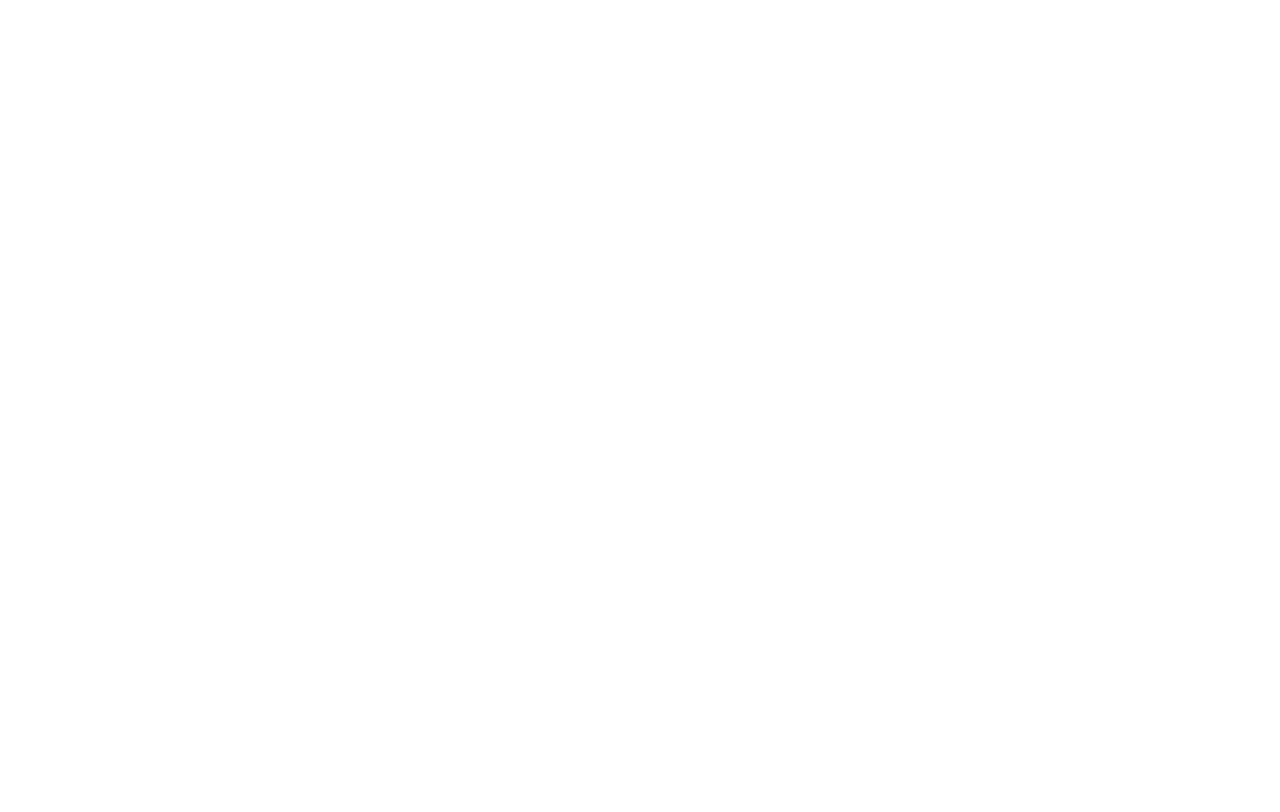
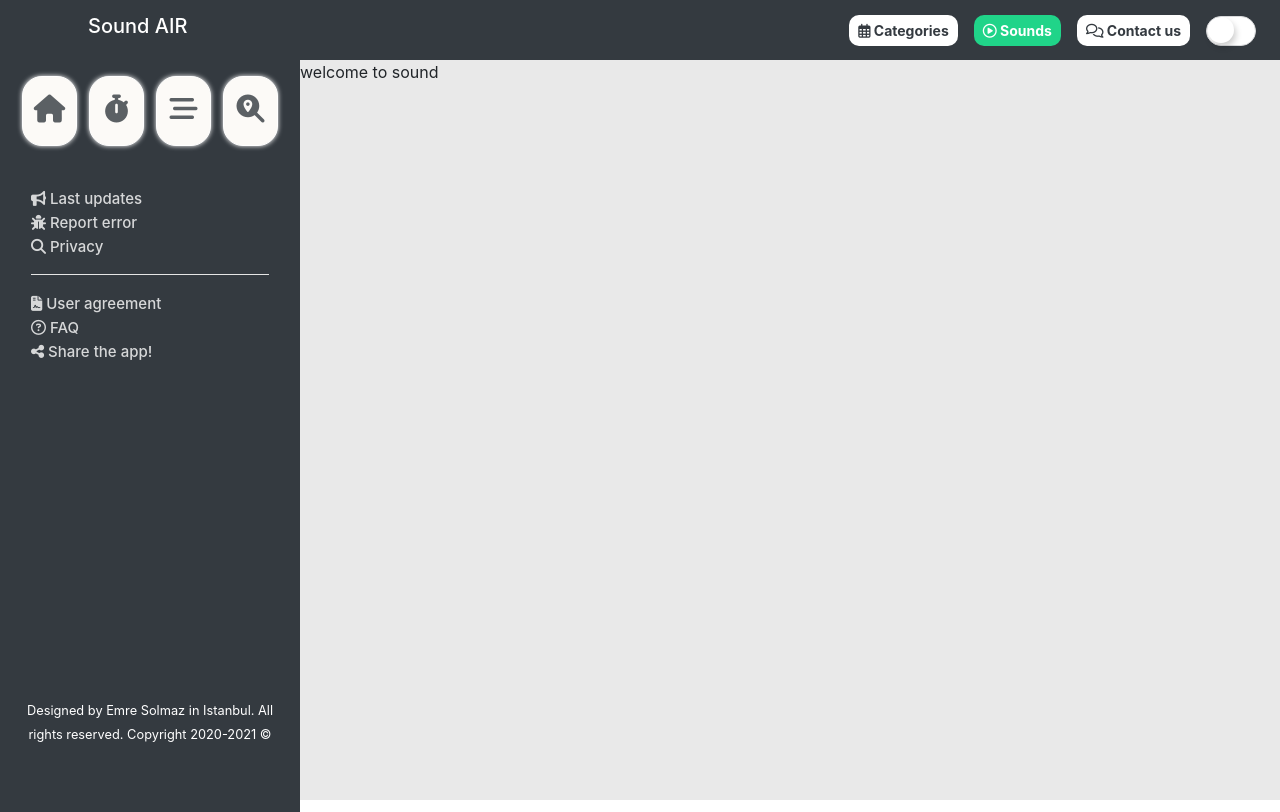
Before and after one commit to emrslmz/sound-air, a Vue app: page /play in a window 1280 px wide. Built offline with nearby package versions, Linux system fonts and the light colour scheme.

Commit message:
adding not found page

```diff
--- /dev/null
+++ b/src/modules/main/components/assets/sounds/PlaySounds.vue
@@ -0,0 +1,5 @@
+<template>
+  <div>
+    <p>welcome to sound</p>
+  </div>
+</template>
--- a/src/modules/main/components/layouts/TheHeader.vue
+++ b/src/modules/main/components/layouts/TheHeader.vue
@@ -15,7 +15,7 @@
 
        <div class="d-md-flex text-center align-items-center justify-content-center">
          <div class="header-button mx-2"><button class="btn btn-sm"><i class="far fa-calendar-alt"></i> Categories</button></div>
-         <div class="header-button mx-2"><button class="btn btn-sm"><i class="far fa-play-circle"></i> Sounds</button></div>
+         <router-link to="play"><div class="header-button mx-2"><button class="btn btn-sm"><i class="far fa-play-circle"></i> Sounds</button></div></router-link>
          <router-link to="contact-us"><div class="header-button mx-2"><button class="btn btn-sm"><i class="far fa-comments"></i> Contact us</button></div>  </router-link>
          <div><input class="dark-mode-button mx-2 mt-2" type="checkbox"></div>
        </div>
--- /dev/null
+++ b/src/modules/not-found/views/NotFound.vue
@@ -0,0 +1,5 @@
+<template>
+  <div>
+    <p>errorrrr</p>
+  </div>
+</template>
--- a/src/router/index.js
+++ b/src/router/index.js
@@ -3,6 +3,7 @@ import VueRouter from 'vue-router';
 
 import MainRouters from './main/index';
 import AdminRouters from './admin/index';
+import NotFoundRouters from './notFound/index';
 
 Vue.use(VueRouter);
 
@@ -11,7 +12,7 @@ const routes = [];
 const router = new VueRouter({
     mode: 'history',
     base: process.env.BASE_URL,
-    routes: routes.concat(MainRouters, AdminRouters),
+    routes: routes.concat(MainRouters, AdminRouters, NotFoundRouters),
 });
 
 export default router;
--- a/src/router/main/index.js
+++ b/src/router/main/index.js
@@ -17,6 +17,14 @@ export default [{
                 title: 'ContactUs',
             },
             component: () => import('@/modules/main/components/assets/stable/ContactUs.vue'),
+        },
+        {
+            name: 'Sounds',
+            path: 'play',
+            meta: {
+                title: 'PlaySounds',
+            },
+            component: () => import('@/modules/main/components/assets/sounds/PlaySounds.vue'),
         }
     ],
 }];
--- /dev/null
+++ b/src/router/notFound/index.js
@@ -0,0 +1,14 @@
+export default [{
+    path: '*',
+    component: () => import('@/modules/not-found/views/NotFound.vue'),
+    children: [
+        // {
+        //     name: 'not',
+        //     path: 'not',
+        //     meta: {
+        //         title: 'not',
+        //     },
+        //     component: () => import('@/modules/not.vue'),
+        // },
+    ],
+}];
```
